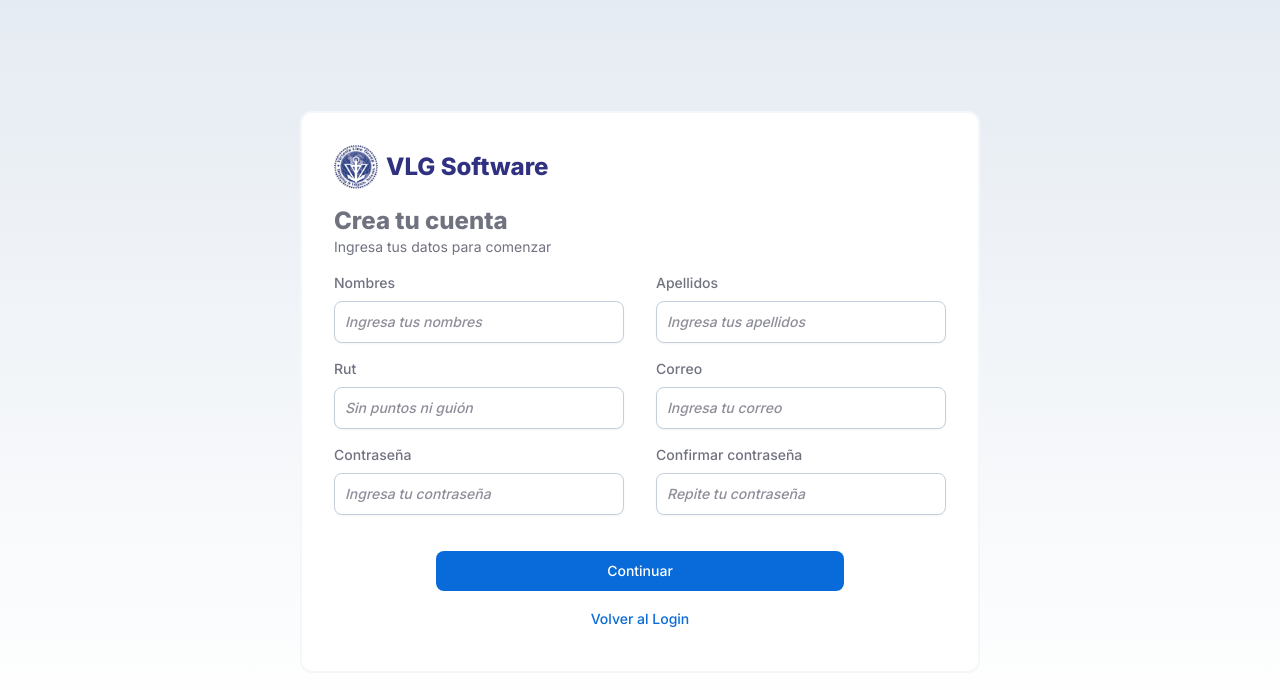
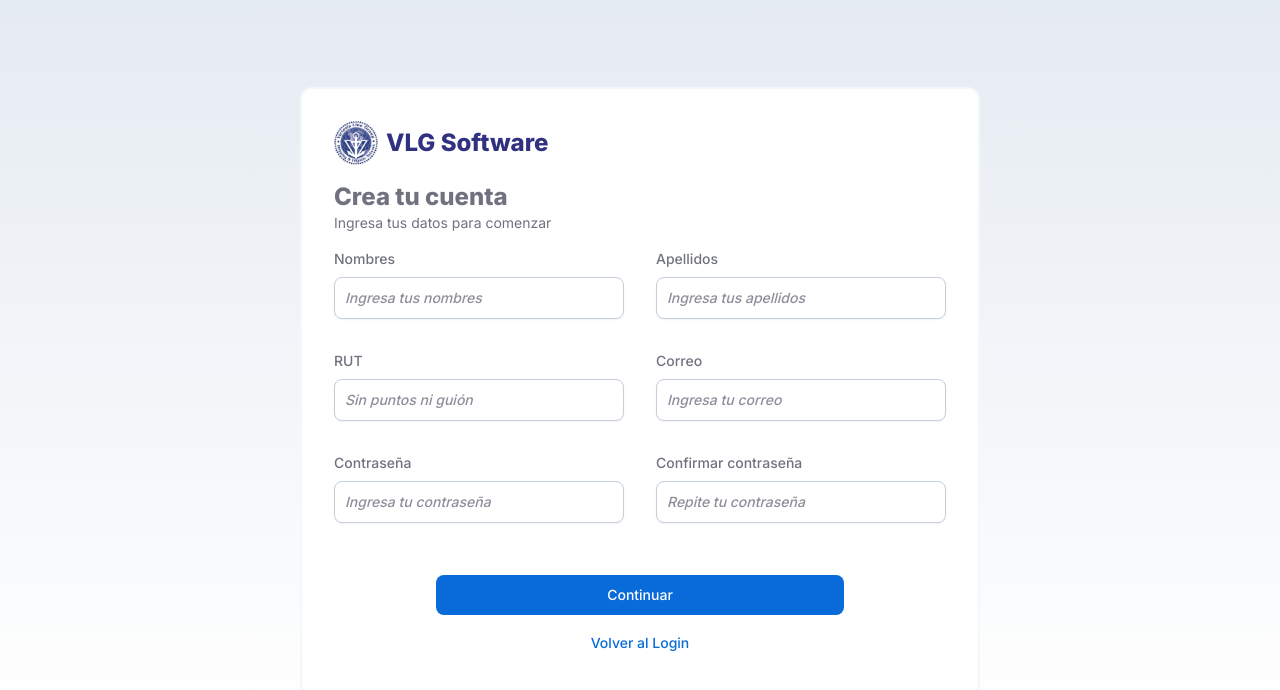
Before and after one commit to CesarAugusto316/vlg-software, a React (Vite) app: page /register in a window 1280 px wide. Shown: the top 690 px of the page. Built offline with nearby package versions, Linux system fonts and the light colour scheme.

Commit message:
✨ Refactor Register component to use Formik and add validation

```diff
--- a/src/app/auth/Register.tsx
+++ b/src/app/auth/Register.tsx
@@ -1,14 +1,50 @@
 import { FC } from 'react';
 import { AuthWrapper } from './components/Section';
 import { LogoTitle } from './components/LogoTitle';
-import { Link } from 'react-router-dom';
+import { Form, Link } from 'react-router-dom';
+import { FieldWithErrorMessage } from '../../components/FieldWithErrorMessage';
+import { Formik } from 'formik';
+import * as Yup from 'yup';
+
+
+type FormValues = {
+  name: string;
+  lastName: string;
+  ruc: string;
+  email: string;
+  password: string;
+  rePassword: string;
+}
+
+const validationSchema = Yup.object<FormValues>({
+  name: Yup.string().required('Ingresa tus nombres'),
+  lastName: Yup.string().required('Ingresa tus apellidos'),
+  ruc: Yup.string().required('Ingresa tu RUT'),
+  email: Yup.string().email('Ingresa un correo válido').required('Ingresa tu correo'),
+  password: Yup.string().min(6).required('Ingresa tu contraseña'),
+  rePassword: Yup.string().oneOf([Yup.ref('password'), ''], 'Las contraseñas no coinciden').required('Repite tu contraseña'),
+});
 
 
 export const Register: FC = () => {
   return (
     <AuthWrapper>
 
-      <form className=" form-container -mt-4 w-[680px] flex flex-col gap-4">
+      <Formik
+        validationSchema={validationSchema}
+        initialValues={{
+          name: '',
+          lastName: '',
+          ruc: '',
+          email: '',
+          password: '',
+          rePassword: ''
+        }}
+        onSubmit={(values) => {
+          console.log(values);
+        }}>
+        {() => (
+          <Form className=" form-container -mt-4 w-[680px] flex flex-col gap-4">
             <ul className="flex flex-col gap-4">
               <li>
                 <LogoTitle />
@@ -23,68 +59,56 @@ export const Register: FC = () => {
             <ul className="grid grid-cols-2 gap-x-8 gap-y-4">
 
               <li>
-            <label htmlFor="name" className="input-label">Nombres</label>
-            <input
+                <FieldWithErrorMessage
+                  name="name"
                   type="text"
-              id="name"
-              className="input-primary"
                   placeholder="Ingresa tus nombres"
-              required
+                  label="Nombres"
                 />
               </li>
 
               <li>
-            <label htmlFor="lastname" className="input-label">Apellidos</label>
-            <input
+                <FieldWithErrorMessage
+                  name="lastName"
                   type="text"
-              id="lastname"
-              className="input-primary"
                   placeholder="Ingresa tus apellidos"
-              required
+                  label="Apellidos"
                 />
               </li>
 
               <li>
-            <label htmlFor="rut" className="input-label">Rut</label>
-            <input
+                <FieldWithErrorMessage
+                  name="ruc"
                   type="text"
-              id="rut"
-              className="input-primary"
                   placeholder="Sin puntos ni guión"
-              required
+                  label="RUT"
                 />
               </li>
 
               <li>
-            <label htmlFor="email" className="input-label">Correo</label>
-            <input
+                <FieldWithErrorMessage
+                  name="email"
                   type="email"
-              id="email"
-              className="input-primary"
                   placeholder="Ingresa tu correo"
-              required
+                  label="Correo"
                 />
               </li>
 
               <li>
-            <label htmlFor="password" className="input-label">Contraseña</label>
-            <input
+                <FieldWithErrorMessage
+                  name="password"
                   type="password"
-              id="password"
-              className="input-primary"
                   placeholder="Ingresa tu contraseña"
-              required
+                  label="Contraseña"
                 />
               </li>
 
               <li>
-            <label htmlFor="re-password" className="input-label">Confirmar contraseña</label>
-            <input
+                <FieldWithErrorMessage
+                  name="rePassword"
                   type="password"
-              id="re-password"
-              className="input-primary"
                   placeholder="Repite tu contraseña"
-              required
+                  label="Confirmar contraseña"
                 />
               </li>
             </ul>
@@ -92,6 +116,7 @@ export const Register: FC = () => {
             <ul className="flex flex-col gap-2 mt-5 w-2/3 mx-auto">
               <li>
                 <button
+                  type="submit"
                   className="btn-primary"
                 >
                   Continuar
@@ -102,7 +127,9 @@ export const Register: FC = () => {
                 <Link className="btn-light-no-border" to="/login">Volver al Login</Link>
               </li>
             </ul>
-      </form>
+          </Form>
+        )}
+      </Formik>
     </AuthWrapper>
   );
 };
```
Lines whose indentation alone changed are shown as unchanged.
